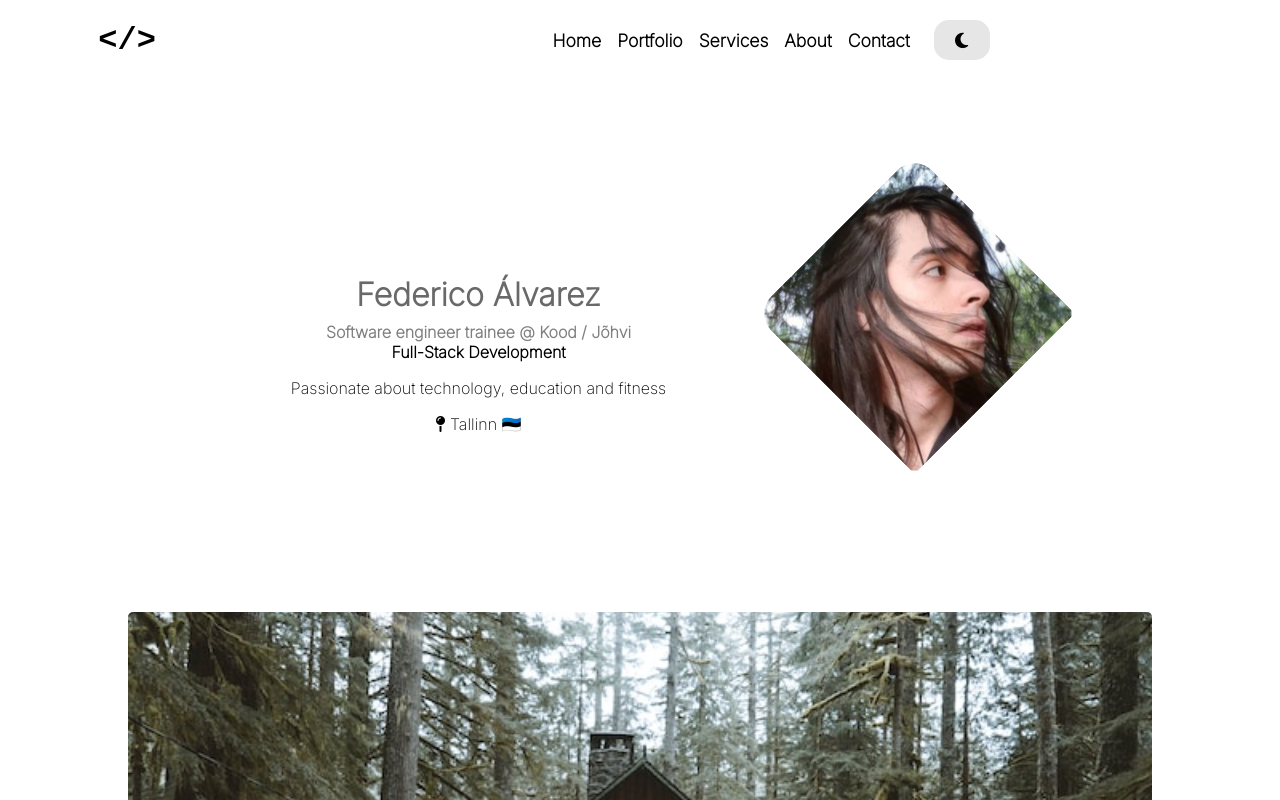
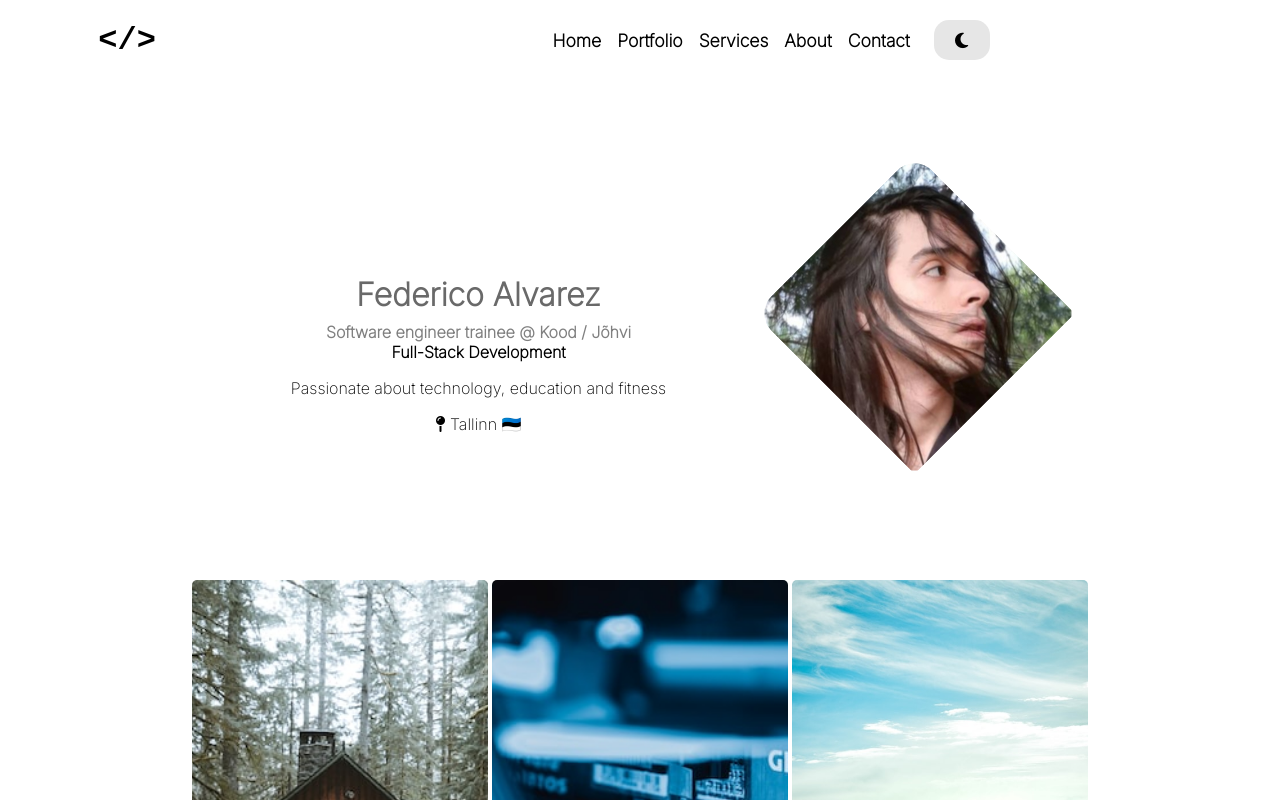
Before and after one commit to vHast/Portfoilio2023, a plain HTML site: page index.html in a window 1280 px wide. Shown: the top 800 px of the page. Drawn offline with Linux system fonts and the light colour scheme.

Commit message:
Fixed nexting on SCSS

```diff
--- a/index.html
+++ b/index.html
@@ -34,7 +34,7 @@
         <div class="profile-container">
             <img id="profile-img" src="/img/profileRotated.jpg" alt="Profile picture of Federico Alvarez">
             <div id="profile-info">
-                <h1>Federico Álvarez</h1>
+                <h1>Federico Alvarez</h1>
                 <h3>Software engineer trainee @ Kood / Jõhvi</h3>
                 <h4>Full-Stack Development</h4>
                 <p>Passionate about technology, education and fitness</p>
--- a/responsive.scss
+++ b/responsive.scss
@@ -75,7 +75,6 @@
         }
 
     }
-  }
 
     #projects {
         flex-direction: column;
@@ -86,3 +85,4 @@
             width: 80%;
         }
       }
+  }
```
Also changed, not shown: style/responsive.css, 1 other file. Lines whose indentation alone changed are shown as unchanged.
